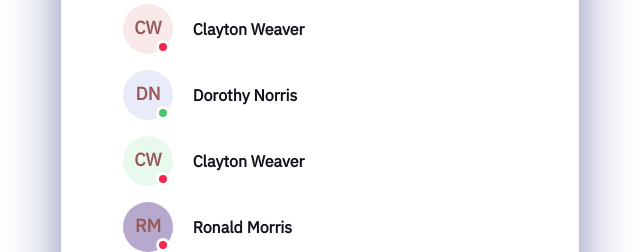
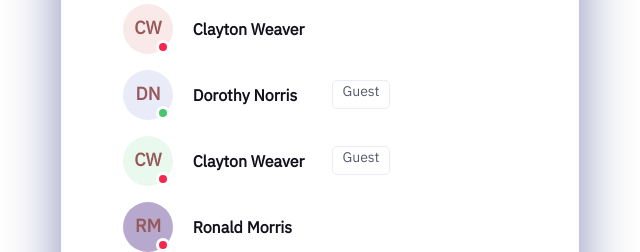
Before and after one commit to cangnss/daily-components, a plain HTML site: page info-card/index.html in a window 1280 px wide. Shown: the part 371-623 px from the top of the page, 320-960 px from the left. Drawn offline with nearby package versions, Linux system fonts and the light colour scheme.

Commit message:
update info card.

```diff
--- a/info-card/index.html
+++ b/info-card/index.html
@@ -43,12 +43,15 @@
                             </div>
                         </div>
                     </div>
-                    <div class="col col-names">
+                    <div class="col-4 col-names">
                         <p class="mid-col-names">Dorothy Norris</p>
+                    </div>
+                    <div class="col">
+                        <label class="guest">Guest</label>
                     </div>
                 </div>
 
-                <div class="row">
+                <div class="row d-flex">
                     <div class="col-2">
                         <div class="third-circle">
                             <p class="first-circle-text">CW</p>
@@ -56,8 +59,11 @@
                             </div>
                         </div>
                     </div>
-                    <div class="col col-names">
+                    <div class="col-4 col-names">
                         <p class="mid-col-names">Clayton Weaver</p>
+                    </div>
+                    <div class="col">
+                        <label class="guest">Guest</label>
                     </div>
                 </div>
 
--- a/info-card/style.css
+++ b/info-card/style.css
@@ -89,3 +89,16 @@ body{
     font-weight: bold;
     font-family: 'IBM Plex Sans', sans-serif;
 }
+.guest{
+    width: 58px;
+    height: 29px;
+    border-radius: 5px;
+    background-color: #ffffff;
+    border: 1px solid #e9ebf9;
+    font-size: 14px;
+    color: #56596e;
+    font-weight: 400;
+    font-family: 'IBM Plex Sans', sans-serif;
+    text-align: center;
+    margin-top: 10px;
+}
```
Also changed, not shown: info-card/info-card.JPG.
